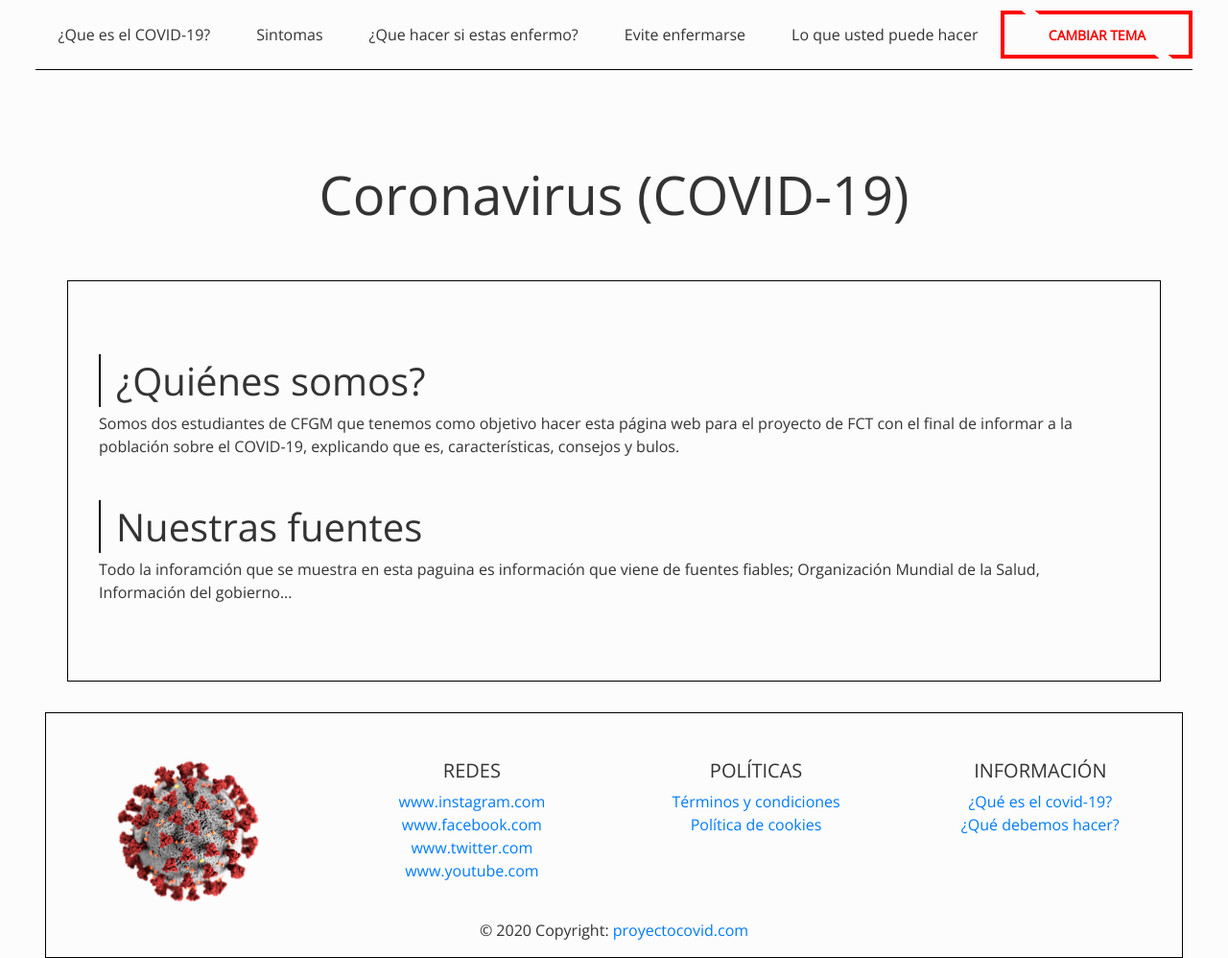
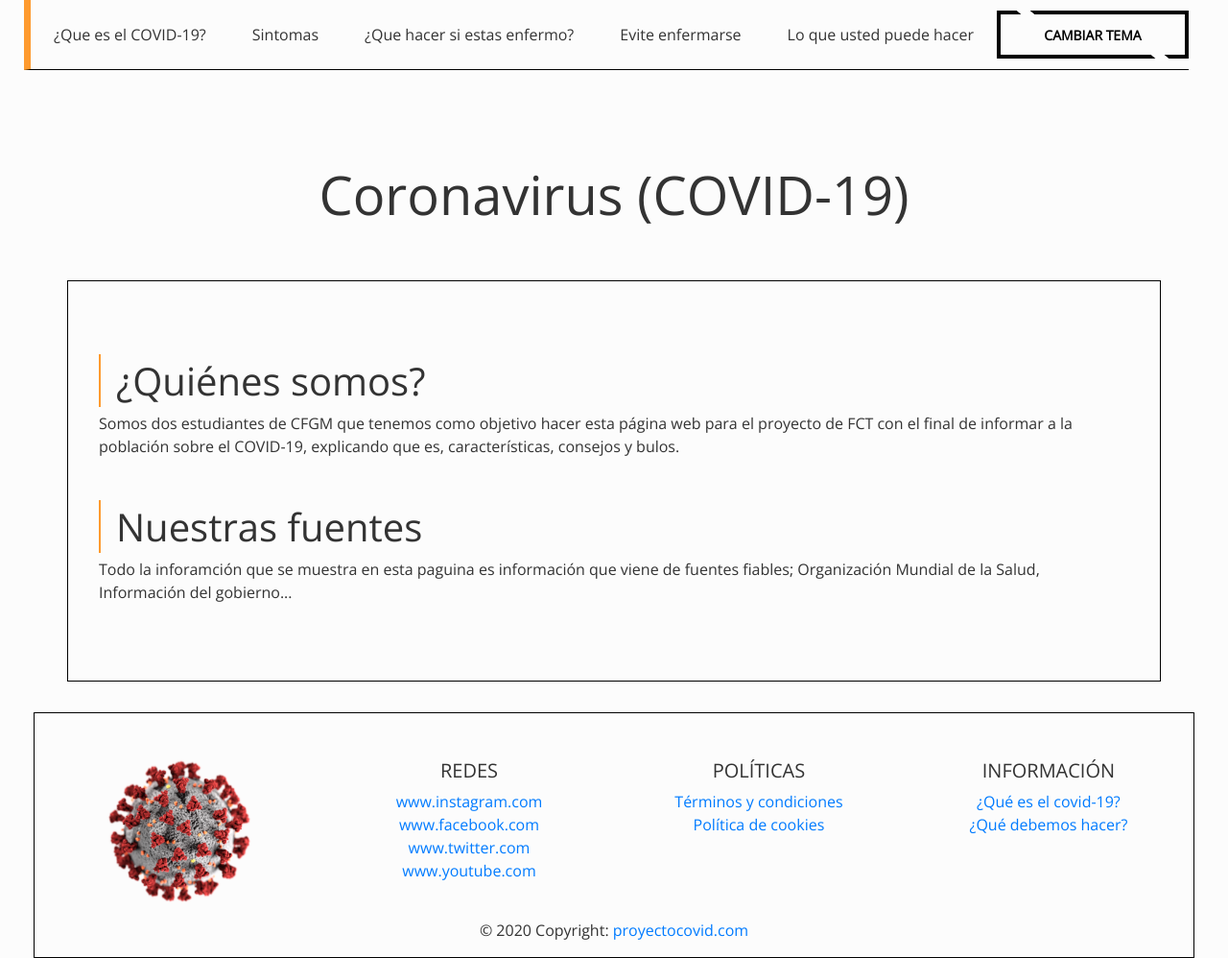
Before and after one commit to BestCobid19/Pagina-Web, a PHP site: page / in a window 1280 px wide. Shown: the whole page at 96% size. Run offline with PHP 8.4, Linux system fonts and the light colour scheme.

Commit message:
barritas a la izquierda

```diff
--- a/css/style.css
+++ b/css/style.css
@@ -18,29 +18,34 @@ html{
     --bg-panel: #EBEBEB;
     --color-headings:#333333;
     --color-text:#333333;
-
+    --barrita:#FE9A2E;
+    --boton: rgb(0, 0, 0);
 }
 html[data-theme='dark']{
     --bg: #333333;
     --bg-panel: #434343;
     --color-headings:#333333;
     --color-text:#B5B5B5;
+    --barrita:rgb(199, 103, 148);
+    --boton: rgb(255, 255, 255);
 }
 body{
     background-color: var(--bg);
     color: var(--color-text);
+
 }
 .boton{
     width:200px;
     height:50px;
     background:none;
     border:4px solid;
-    color:red;
+    color:var(--boton);
     font-weight: 600;
     text-transform: uppercase;
     cursor: pointer;
     font-size:14px;
     position: relative;
+
 }
 .boton::before,.boton::after{
     content: "";
@@ -109,11 +114,14 @@ footer{
     margin-top: 3rem;
     margin-bottom: 3rem;
 }
-.bordeIzquierda{
-    border-left: solid 2px var(--negro);
+.bordeIzquierdaGordo{
+    border-left: solid 7px var(--barrita);
     margin-right: 1rem;
 }
-/*Esto es el boton*/
+.bordeIzquierdaFino{
+    border-left: solid 2px var(--barrita);
+    margin-right: 1rem;
+}
 
 
 
--- a/footer.php
+++ b/footer.php
@@ -6,7 +6,7 @@
       </div>
       <hr class="clearfix w-100 d-md-none pb-3">
       <div class="col-md-3 mb-md-0 mb-3">
-        <h5 class="text-uppercase">Redes</h5>
+        <h5 class="text-uppercase ">Redes</h5>
         <ul class="list-unstyled">
           <li>
             <a href="#!">www.instagram.com</a>
@@ -23,7 +23,7 @@
         </ul>
       </div>
       <div class="col-md-3 mb-md-0 mb-3">
-        <h5 class="text-uppercase">Políticas</h5>
+        <h5 class="text-uppercase ">Políticas</h5>
         <ul class="list-unstyled">
           <li>
             <a href="#!">Términos y condiciones</a>
@@ -34,7 +34,7 @@
         </ul>
       </div>
       <div class="col-md-3 mb-md-0 mb-3">
-        <h5 class="text-uppercase">Información</h5>
+        <h5 class="text-uppercase ">Información</h5>
         <ul class="list-unstyled">
           <li>
             <a href="#!">¿Qué es el covid-19?</a>
--- a/header.php
+++ b/header.php
@@ -11,7 +11,7 @@
 </head>
 
 <body>
-    <nav class="nav navbar-expand-lg bordenavbar navbar-light">
+    <nav class="nav navbar-expand-lg bordenavbar bordeIzquierdaGordo navbar-light">
 
         <button class="navbar-toggler" type="button" data-toggle="collapse" data-target="#navbarSupportedContent" aria-controls="navbarSupportedContent" aria-expanded="false" aria-label="Toggle navigation">
             <span class="navbar-toggler-icon"></span>
--- a/index.php
+++ b/index.php
@@ -11,14 +11,14 @@ include('header.php');
 
     <div class="container borde">
         <div class="texto">
-            <h1><span class="bordeIzquierda"></span>¿Quiénes somos?</h1>
+            <h1><span class="bordeIzquierdaFino"></span>¿Quiénes somos?</h1>
             <p>Somos dos estudiantes de CFGM que tenemos como objetivo hacer esta página web para el proyecto de FCT con el final de informar a la población
                 sobre el COVID-19, explicando que es, características, consejos y bulos.
                 </p>
         </div>
         <div class="texto">
 
-            <h1><span class="bordeIzquierda"></span>Nuestras fuentes</h1>
+            <h1><span class="bordeIzquierdaFino"></span>Nuestras fuentes</h1>
             <p>Todo la inforamción que se muestra en esta paguina es información que viene de fuentes fiables; Organización Mundial de la Salud, Información del gobierno...  </p>
         </div>
     </div>
```
